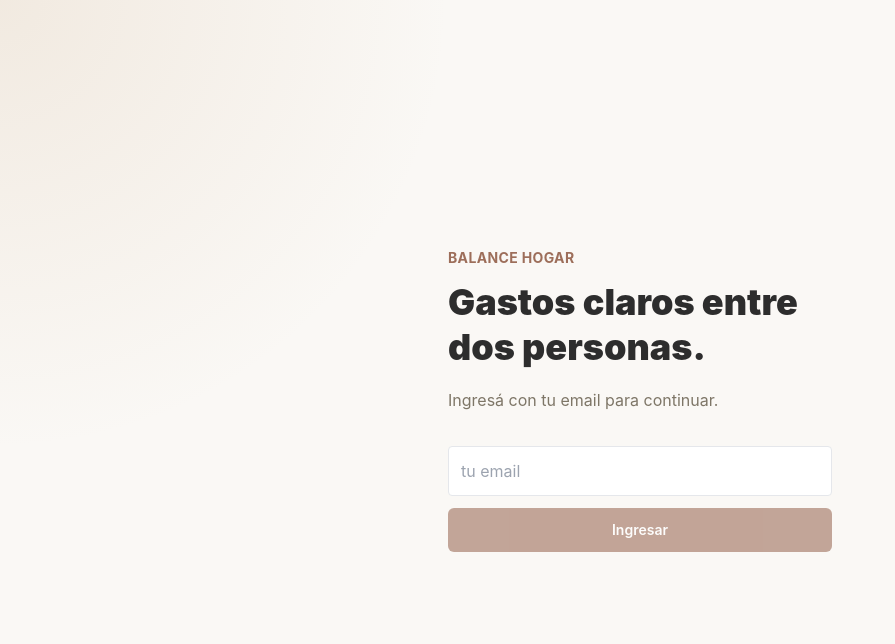
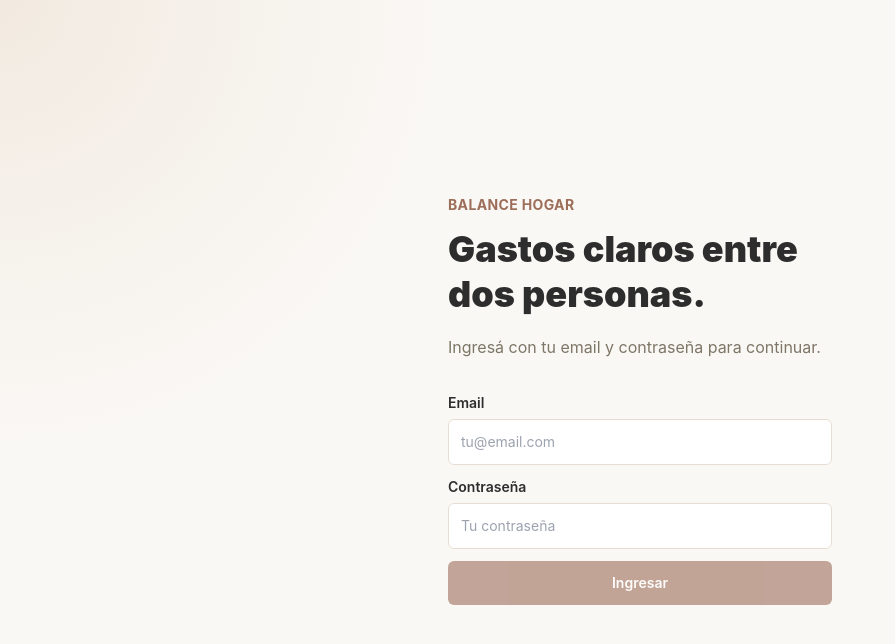
Before and after one commit to pablitomartinez/balance-app, a Next.js app: page /login in a window 1280 px wide. Shown: the top 644 px of the page, without its empty margins (0-895 px from the left). Built offline with nearby package versions, Linux system fonts and the light colour scheme; no server answers.

Commit message:
feat(auth): switch login from otp to password

```diff
--- a/app/(auth)/login/page.tsx
+++ b/app/(auth)/login/page.tsx
@@ -8,20 +8,16 @@ import { supabase } from "@/lib/supabaseClient";
 
 export default function LoginPage() {
   const router = useRouter();
-  const { user, loading, error, signInWithEmail } = useAuth();
+
+  const {
+    user,
+    loading,
+    error,
+    signInWithEmail,
+  } = useAuth();
 
   const [email, setEmail] = useState("");
-  const [emailSent, setEmailSent] = useState(false);
-
-  async function handleLogin() {
-    setEmailSent(false);
-
-    const success = await signInWithEmail(email);
-
-    if (success) {
-      setEmailSent(true);
-    }
-  }
+  const [password, setPassword] = useState("");
 
   useEffect(() => {
     async function checkHome() {
@@ -43,6 +39,16 @@ export default function LoginPage() {
     checkHome();
   }, [loading, user, router]);
 
+  async function handleLogin(event: React.FormEvent<HTMLFormElement>) {
+    event.preventDefault();
+
+    if (!email.trim() || !password) return;
+
+    const success = await signInWithEmail(email, password);
+
+    if (!success) return;
+  }
+
   return (
     <main className="flex min-h-screen items-center px-4 py-8">
       <section className="mx-auto w-full max-w-sm">
@@ -56,36 +62,66 @@ export default function LoginPage() {
           </h1>
 
           <p className="mt-4 text-base leading-7 text-muted-foreground">
-            Ingresá con tu email para continuar.
+            Ingresá con tu email y contraseña para continuar.
           </p>
         </div>
 
+        <form onSubmit={handleLogin} className="space-y-3">
+          <div>
+            <label
+              htmlFor="email"
+              className="mb-1.5 block text-sm font-semibold text-foreground"
+            >
+              Email
+            </label>
+
             <input
-          className="mb-3 w-full rounded border p-3"
-          placeholder="tu email"
+              id="email"
+              type="email"
+              autoComplete="email"
+              placeholder="tu@email.com"
               value={email}
-          onChange={(e) => setEmail(e.target.value)}
+              onChange={(event) => setEmail(event.target.value)}
+              className="w-full rounded-md border border-border bg-card p-3 text-sm outline-none focus:border-primary focus:ring-2 focus:ring-primary/20"
             />
+          </div>
+
+          <div>
+            <label
+              htmlFor="password"
+              className="mb-1.5 block text-sm font-semibold text-foreground"
+            >
+              Contraseña
+            </label>
+
+            <input
+              id="password"
+              type="password"
+              autoComplete="current-password"
+              placeholder="Tu contraseña"
+              value={password}
+              onChange={(event) => setPassword(event.target.value)}
+              className="w-full rounded-md border border-border bg-card p-3 text-sm outline-none focus:border-primary focus:ring-2 focus:ring-primary/20"
+            />
+          </div>
 
           {error && (
-          <p className="mb-3 rounded-md border border-destructive-border bg-destructive-muted p-3 text-sm text-destructive">
+            <p
+              role="alert"
+              className="rounded-md border border-destructive-border bg-destructive-muted p-3 text-sm text-destructive"
+            >
               {error}
             </p>
           )}
 
-        {emailSent && !error && (
-          <p className="mb-3 rounded-md border border-success-border bg-success-muted p-3 text-sm text-success">
-            Revisá tu correo. Te enviamos un enlace para iniciar sesión.
-          </p>
-        )}
-
           <Button
+            type="submit"
             className="w-full"
-          disabled={loading || !email}
-          onClick={handleLogin}
+            disabled={loading || !email.trim() || !password}
           >
-          Ingresar
+            {loading ? "Ingresando..." : "Ingresar"}
           </Button>
+        </form>
       </section>
     </main>
   );
--- a/hooks/useAuth.ts
+++ b/hooks/useAuth.ts
@@ -8,11 +8,16 @@ type AuthState = {
   user: User | null;
   loading: boolean;
   error: string | null;
-  signInWithEmail: (email: string) => Promise<boolean>;
+  signInWithEmail: (email: string, password: string) => Promise<boolean>;
+  signUpWithEmail: (
+    email: string,
+    password: string
+  ) => Promise<{ success: boolean; needsConfirmation: boolean }>;
   signOut: () => Promise<void>;
 };
 
-// Este hook maneja autenticación con Supabase (email OTP temporal)
+// Autenticación principal de Balance mediante email + contraseña.
+// La sesión persistente es gestionada por Supabase.
 export function useAuth(): AuthState {
   const [user, setUser] = useState<User | null>(null);
   const [loading, setLoading] = useState(true);
@@ -26,14 +31,14 @@ export function useAuth(): AuthState {
 
       const { data, error } = await supabase.auth.getSession();
 
-      if (active) {
-        if (error) {
-          setError(error.message);
-        }
+      if (!active) return;
 
-        setUser(data.session?.user ?? null);
-        setLoading(false);
+      if (error) {
+        setError(error.message);
       }
+
+      setUser(data.session?.user ?? null);
+      setLoading(false);
     }
 
     loadSession();
@@ -51,15 +56,15 @@ export function useAuth(): AuthState {
     };
   }, []);
 
-  // Login por email (sin Google, sin OAuth)
-  async function signInWithEmail(email: string): Promise<boolean> {
+  async function signInWithEmail(
+    email: string,
+    password: string
+  ): Promise<boolean> {
     setError(null);
 
-    const { error } = await supabase.auth.signInWithOtp({
-      email,
-      options: {
-        emailRedirectTo: process.env.NEXT_PUBLIC_SITE_URL,
-      },
+    const { error } = await supabase.auth.signInWithPassword({
+      email: email.trim(),
+      password,
     });
 
     if (error) {
@@ -70,6 +75,34 @@ export function useAuth(): AuthState {
     return true;
   }
 
+  async function signUpWithEmail(
+    email: string,
+    password: string
+  ): Promise<{
+    success: boolean;
+    needsConfirmation: boolean;
+  }> {
+    setError(null);
+
+    const { data, error } = await supabase.auth.signUp({
+      email: email.trim(),
+      password,
+    });
+
+    if (error) {
+      setError(error.message);
+
+      return {
+        success: false,
+        needsConfirmation: false,
+      };
+    }
+
+    return {
+      success: true,
+      needsConfirmation: !data.session,
+    };
+  }
 
   async function signOut() {
     setError(null);
@@ -86,6 +119,7 @@ export function useAuth(): AuthState {
     loading,
     error,
     signInWithEmail,
+    signUpWithEmail,
     signOut,
   };
 }
--- a/package.json
+++ b/package.json
@@ -10,7 +10,7 @@
     "typecheck": "tsc --noEmit"
   },
   "dependencies": {
-    "@supabase/supabase-js": "^2.45.4",
+    "@supabase/supabase-js": "^2.109.0",
     "next": "14.2.15",
     "react": "^18.3.1",
     "react-dom": "^18.3.1"
```
Also changed, not shown: 1 other file (tests, documents, lock files or other folders). Lines whose indentation alone changed are shown as unchanged.
